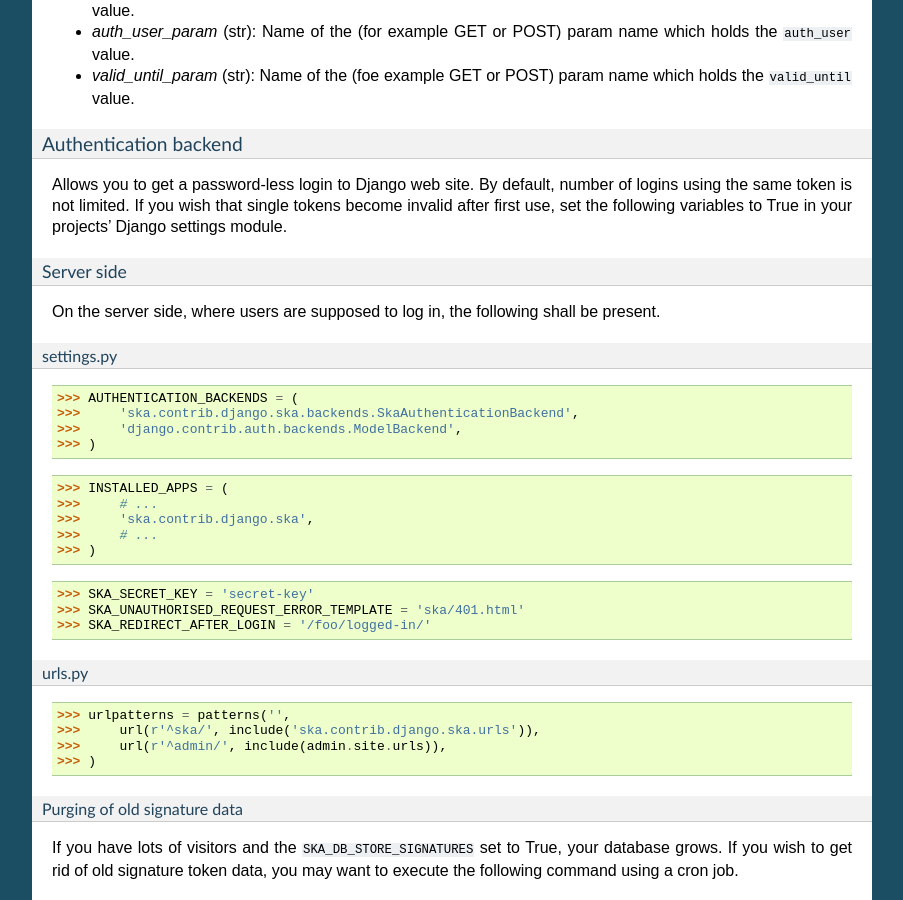
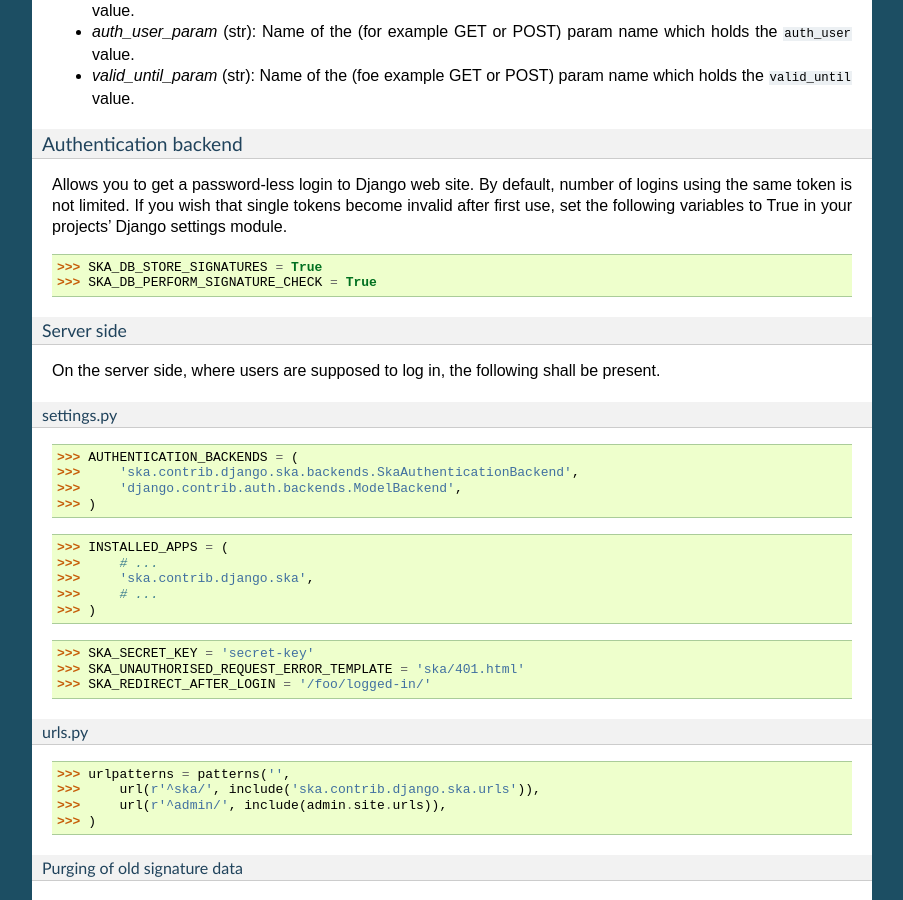
Before and after one commit to barseghyanartur/ska, a Sphinx documentation site: the page built from docs/index.rst, in a window 1280 px wide and 900 px high, scrolled down 7858 px. Shown: the whole window, without its empty margins (198-1101 px from the left). Built offline with Sphinx 7.4.7, drawn with Linux system fonts in a browser that asks for light colours; pages that are not in the unit, such as notebooks, are missing from menus.

Commit message:
docs updated

```diff
--- a/README.rst
+++ b/README.rst
@@ -430,6 +430,9 @@ Allows you to get a password-less login to Django web site. By default, number o
 same token is not limited. If you wish that single tokens become invalid after first use, set
 the following variables to True in your projects' Django settings module.
 
+>>> SKA_DB_STORE_SIGNATURES = True
+>>> SKA_DB_PERFORM_SIGNATURE_CHECK = True
+
 Server side
 +++++++++++++++++++++++++++++++++++++++++++++++++++
 On the server side, where users are supposed to log in, the following shall be present.
--- a/docs/index.rst
+++ b/docs/index.rst
@@ -430,6 +430,9 @@ Allows you to get a password-less login to Django web site. By default, number o
 same token is not limited. If you wish that single tokens become invalid after first use, set
 the following variables to True in your projects' Django settings module.
 
+>>> SKA_DB_STORE_SIGNATURES = True
+>>> SKA_DB_PERFORM_SIGNATURE_CHECK = True
+
 Server side
 +++++++++++++++++++++++++++++++++++++++++++++++++++
 On the server side, where users are supposed to log in, the following shall be present.
```
